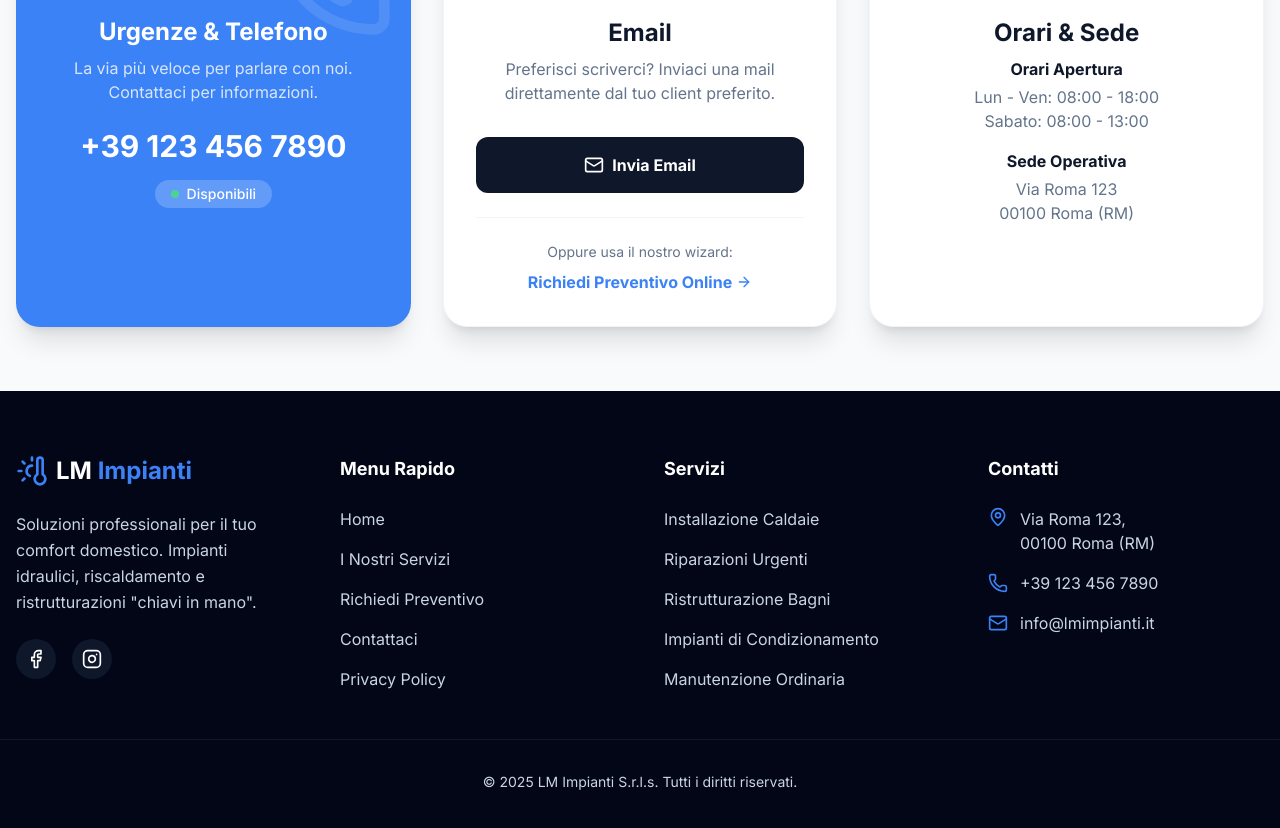
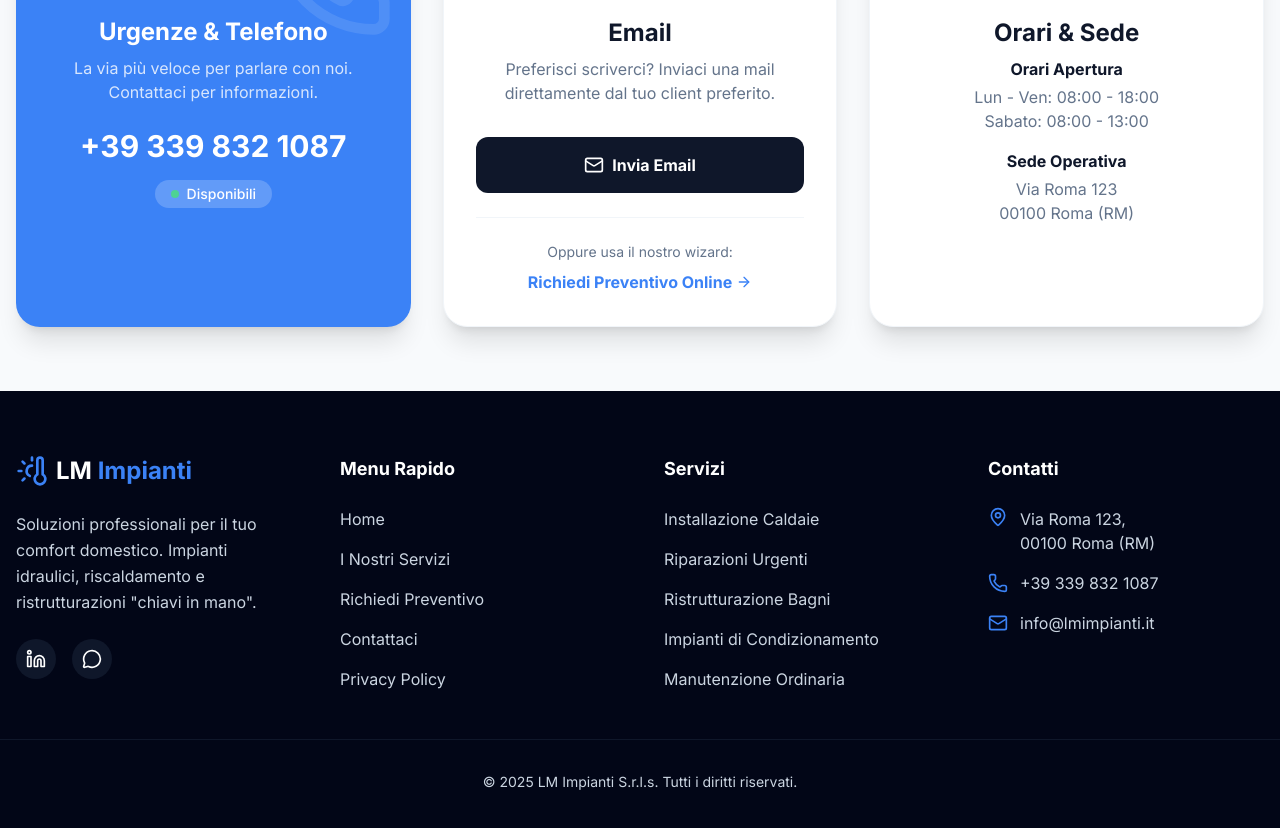
Before and after one commit to lucadibelardino/termoidraulica.746, a React (Vite) app: page /contatti in a window 1280 px wide. Shown: the part 540-1368 px from the top of the page. Built offline with nearby package versions, Linux system fonts and the light colour scheme.

Commit message:
Update contact info and social links

```diff
--- a/src/components/Footer.tsx
+++ b/src/components/Footer.tsx
@@ -1,4 +1,4 @@
-import { ThermometerSun, MapPin, Mail, Phone, Facebook, Instagram } from 'lucide-react';
+import { ThermometerSun, MapPin, Mail, Phone, Linkedin, MessageCircle } from 'lucide-react';
 import { Link } from 'react-router-dom';
 
 const Footer = () => {
@@ -15,11 +15,11 @@ const Footer = () => {
                         Soluzioni professionali per il tuo comfort domestico. Impianti idraulici, riscaldamento e ristrutturazioni "chiavi in mano".
                     </p>
                     <div className="flex gap-4">
-                        <a href="#" className="w-10 h-10 rounded-full bg-slate-900 flex items-center justify-center hover:bg-secondary transition-colors text-white">
-                            <Facebook className="w-5 h-5" />
+                        <a href="https://www.linkedin.com/in/marco-laviano-89953232/" target="_blank" rel="noopener noreferrer" className="w-10 h-10 rounded-full bg-slate-900 flex items-center justify-center hover:bg-secondary transition-colors text-white">
+                            <Linkedin className="w-5 h-5" />
                         </a>
-                        <a href="#" className="w-10 h-10 rounded-full bg-slate-900 flex items-center justify-center hover:bg-secondary transition-colors text-white">
-                            <Instagram className="w-5 h-5" />
+                        <a href="https://wa.me/393398321087" target="_blank" rel="noopener noreferrer" className="w-10 h-10 rounded-full bg-slate-900 flex items-center justify-center hover:bg-secondary transition-colors text-white">
+                            <MessageCircle className="w-5 h-5" />
                         </a>
                     </div>
                 </div>
@@ -58,7 +58,7 @@ const Footer = () => {
                         </li>
                         <li className="flex items-center gap-3">
                             <Phone className="w-5 h-5 text-secondary shrink-0" />
-                            <a href="tel:+391234567890" className="hover:text-white transition-colors">+39 123 456 7890</a>
+                            <a href="tel:+393398321087" className="hover:text-white transition-colors">+39 339 832 1087</a>
                         </li>
                         <li className="flex items-center gap-3">
                             <Mail className="w-5 h-5 text-secondary shrink-0" />
--- a/src/components/Navbar.tsx
+++ b/src/components/Navbar.tsx
@@ -88,7 +88,7 @@ const Navbar = () => {
                         </Link>
                     ))}
                     <a
-                        href="tel:+391234567890"
+                        href="tel:+393398321087"
                         className="flex items-center gap-2 bg-primary text-primary-foreground px-5 py-2.5 rounded-full text-sm font-medium hover:bg-primary/90 transition-colors"
                     >
                         <Phone className="w-4 h-4" />
@@ -129,7 +129,7 @@ const Navbar = () => {
                                 </Link>
                             ))}
                             <a
-                                href="tel:+391234567890"
+                                href="tel:+393398321087"
                                 className="flex items-center justify-center gap-2 bg-primary text-primary-foreground px-5 py-3 rounded-xl text-base font-bold"
                             >
                                 <Phone className="w-5 h-5" />
--- a/src/pages/Contact.tsx
+++ b/src/pages/Contact.tsx
@@ -45,8 +45,8 @@ const Contact = () => {
                         </div>
                         <h3 className="text-2xl font-bold mb-2">Urgenze & Telefono</h3>
                         <p className="text-white/80 mb-6">La via più veloce per parlare con noi. Contattaci per informazioni.</p>
-                        <a href="tel:+391234567890" className="text-3xl font-bold hover:scale-105 transition-transform inline-block">
-                            +39 123 456 7890
+                        <a href="tel:+393398321087" className="text-3xl font-bold hover:scale-105 transition-transform inline-block">
+                            +39 339 832 1087
                         </a>
                         <div className="mt-4 inline-flex items-center gap-2 bg-white/20 px-4 py-1 rounded-full text-sm font-medium">
                             <span className="w-2 h-2 bg-green-400 rounded-full animate-pulse" /> Disponibili
--- a/src/pages/Home.tsx
+++ b/src/pages/Home.tsx
@@ -41,7 +41,7 @@ const Home = () => {
                             transition={{ duration: 0.8, delay: 0.4, ease: "circOut" }}
                             className="flex flex-col sm:flex-row items-center justify-center gap-6"
                         >
-                            <a href="tel:+391234567890" className="w-full sm:w-auto px-10 py-5 bg-secondary text-white rounded-2xl font-bold text-xl hover:bg-secondary/90 transition-all shadow-xl shadow-secondary/30 flex items-center justify-center gap-3 transform hover:-translate-y-1">
+                            <a href="tel:+393398321087" className="w-full sm:w-auto px-10 py-5 bg-secondary text-white rounded-2xl font-bold text-xl hover:bg-secondary/90 transition-all shadow-xl shadow-secondary/30 flex items-center justify-center gap-3 transform hover:-translate-y-1">
                                 Chiama Ora <Phone className="w-6 h-6" />
                             </a>
                             <Link to="/preventivo" className="w-full sm:w-auto px-10 py-5 bg-white/10 text-white rounded-2xl font-bold text-xl hover:bg-white/20 transition-all backdrop-blur-md border border-white/30 transform hover:-translate-y-1">
@@ -163,7 +163,7 @@ const Home = () => {
                     <h2 className="text-3xl md:text-5xl font-bold mb-6">Hai un'emergenza o serve un preventivo?</h2>
                     <p className="text-xl text-slate-300 mb-10 max-w-2xl mx-auto">Contattaci subito per un sopralluogo gratuito o richiedi un preventivo online.</p>
                     <div className="flex flex-col sm:flex-row justify-center gap-6">
-                        <a href="tel:+391234567890" className="px-8 py-4 bg-white text-primary rounded-xl font-bold text-lg hover:bg-slate-100 transition-colors flex items-center justify-center gap-2">
+                        <a href="tel:+393398321087" className="px-8 py-4 bg-white text-primary rounded-xl font-bold text-lg hover:bg-slate-100 transition-colors flex items-center justify-center gap-2">
                             <Phone className="w-5 h-5" /> Chiama Ora
                         </a>
                         <Link to="/preventivo" className="px-8 py-4 bg-transparent border border-white/30 text-white rounded-xl font-bold text-lg hover:bg-white/10 transition-colors">
```
